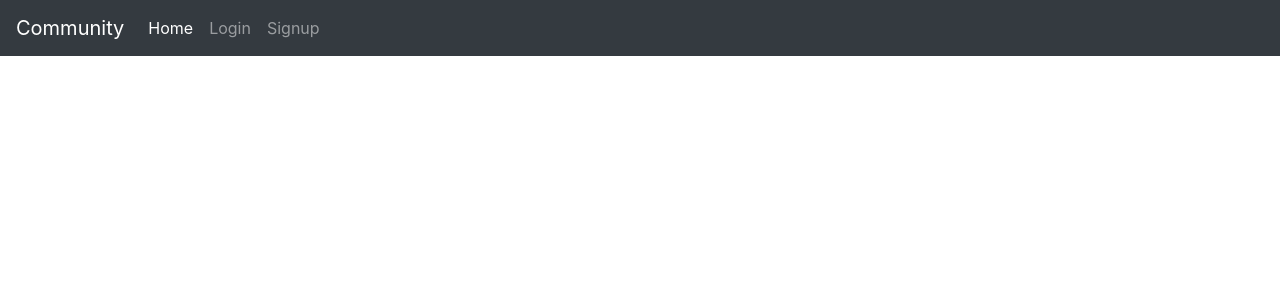
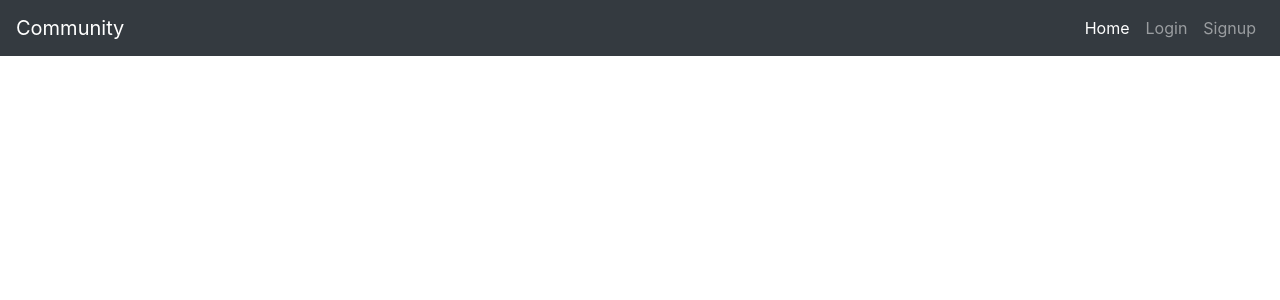
Before and after one commit to seunghee6022/Django, a Django app: template Web_board/community/community/templates/base.html in a window 1280 px wide. Shown: the top 300 px of the page. Run offline with Django 3.2, Linux system fonts and the light colour scheme; the template is opened without the code that fills it, so the values that code supplies are empty; some libraries are stand-ins or nearby versions.

Commit message:
correct admin.py and Navbar in base.html , add {% extends 'base.html' %} to index.html

```diff
--- a/Web_board/community/community/templates/base.html
+++ b/Web_board/community/community/templates/base.html
@@ -13,7 +13,7 @@
           <span class="navbar-toggler-icon"></span>
         </button>
         <div class="collapse navbar-collapse" id="navbarSupportedContent">
-          <ul class="navbar-nav mr-auto">
+          <ul class="navbar-nav ml-auto">
             <li class="nav-item active">
               <a class="nav-link" href="#">Home </a>
             </li>
@@ -33,7 +33,7 @@
         {% endblock %}
     </div>
     <script src="https://code.jquery.com/jquery-3.4.1.slim.min.js" integrity="sha384-J6qa4849blE2+poT4WnyKhv5vZF5SrPo0iEjwBvKU7imGFAV0wwj1yYfoRSJoZ+n" crossorigin="anonymous"></script>
-<script src="https://cdn.jsdelivr.net/npm/popper.js@1.16.0/dist/umd/popper.min.js" integrity="sha384-Q6E9RHvbIyZFJoft+2mJbHaEWldlvI9IOYy5n3zV9zzTtmI3UksdQRVvoxMfooAo" crossorigin="anonymous"></script>
-<script src="https://stackpath.bootstrapcdn.com/bootstrap/4.4.1/js/bootstrap.min.js" integrity="sha384-wfSDF2E50Y2D1uUdj0O3uMBJnjuUD4Ih7YwaYd1iqfktj0Uod8GCExl3Og8ifwB6" crossorigin="anonymous"></script>
+    <script src="https://cdn.jsdelivr.net/npm/popper.js@1.16.0/dist/umd/popper.min.js" integrity="sha384-Q6E9RHvbIyZFJoft+2mJbHaEWldlvI9IOYy5n3zV9zzTtmI3UksdQRVvoxMfooAo" crossorigin="anonymous"></script>
+    <script src="https://stackpath.bootstrapcdn.com/bootstrap/4.4.1/js/bootstrap.min.js" integrity="sha384-wfSDF2E50Y2D1uUdj0O3uMBJnjuUD4Ih7YwaYd1iqfktj0Uod8GCExl3Og8ifwB6" crossorigin="anonymous"></script>
 </body>
 </html>
--- a/Web_board/community/reviews/admin.py
+++ b/Web_board/community/reviews/admin.py
@@ -1,4 +1,5 @@
 from django.contrib import admin
+from .models import Review
 
 # 어드민, 사이트, 등록해줘, (모델이름)
 admin.site.register(Review)
--- a/Web_board/community/reviews/templates/reviews/index.html
+++ b/Web_board/community/reviews/templates/reviews/index.html
@@ -1,3 +1,4 @@
+{% extends 'base.html' %}
 {% block body %}
 <h1>index page</h1>
 
```
